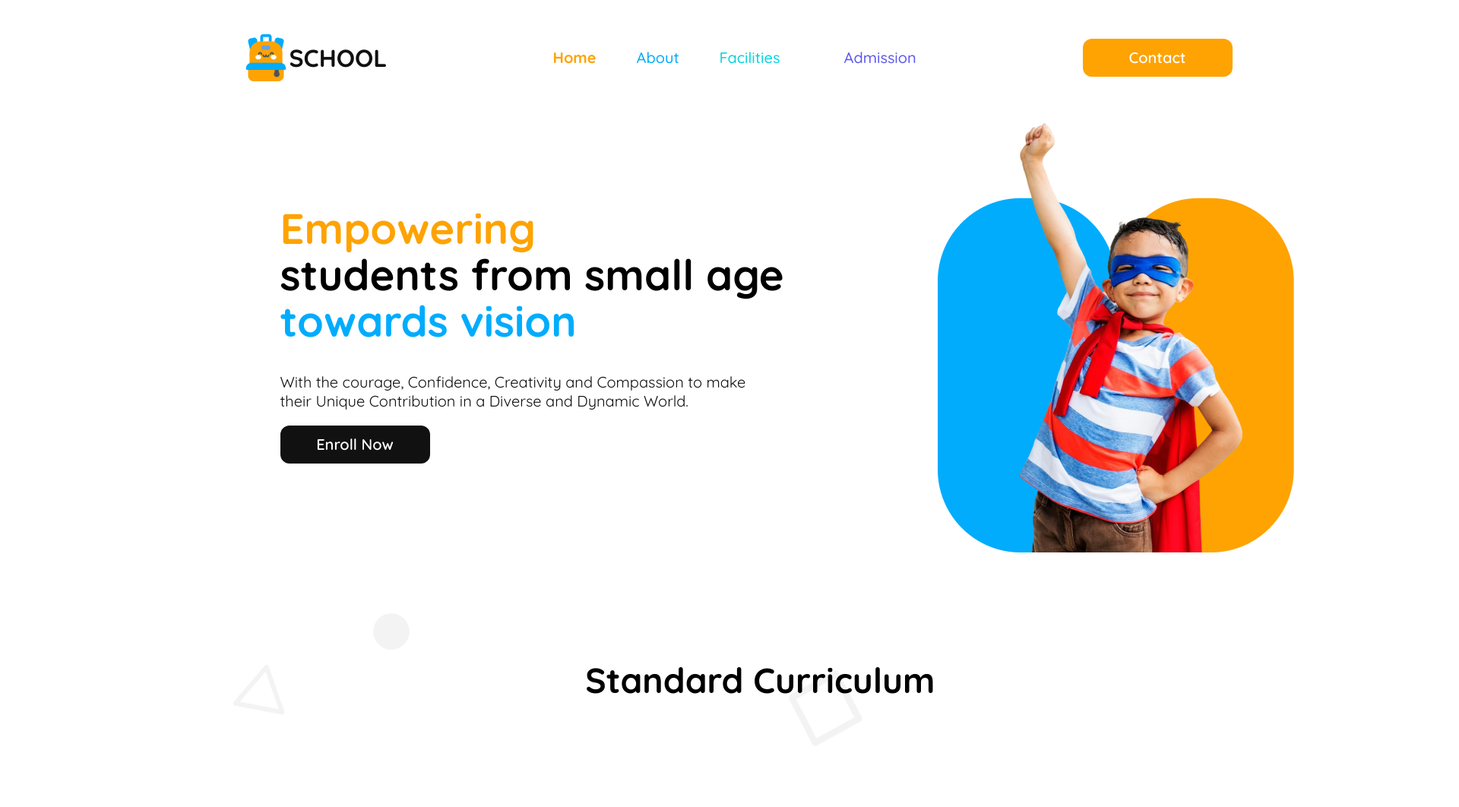
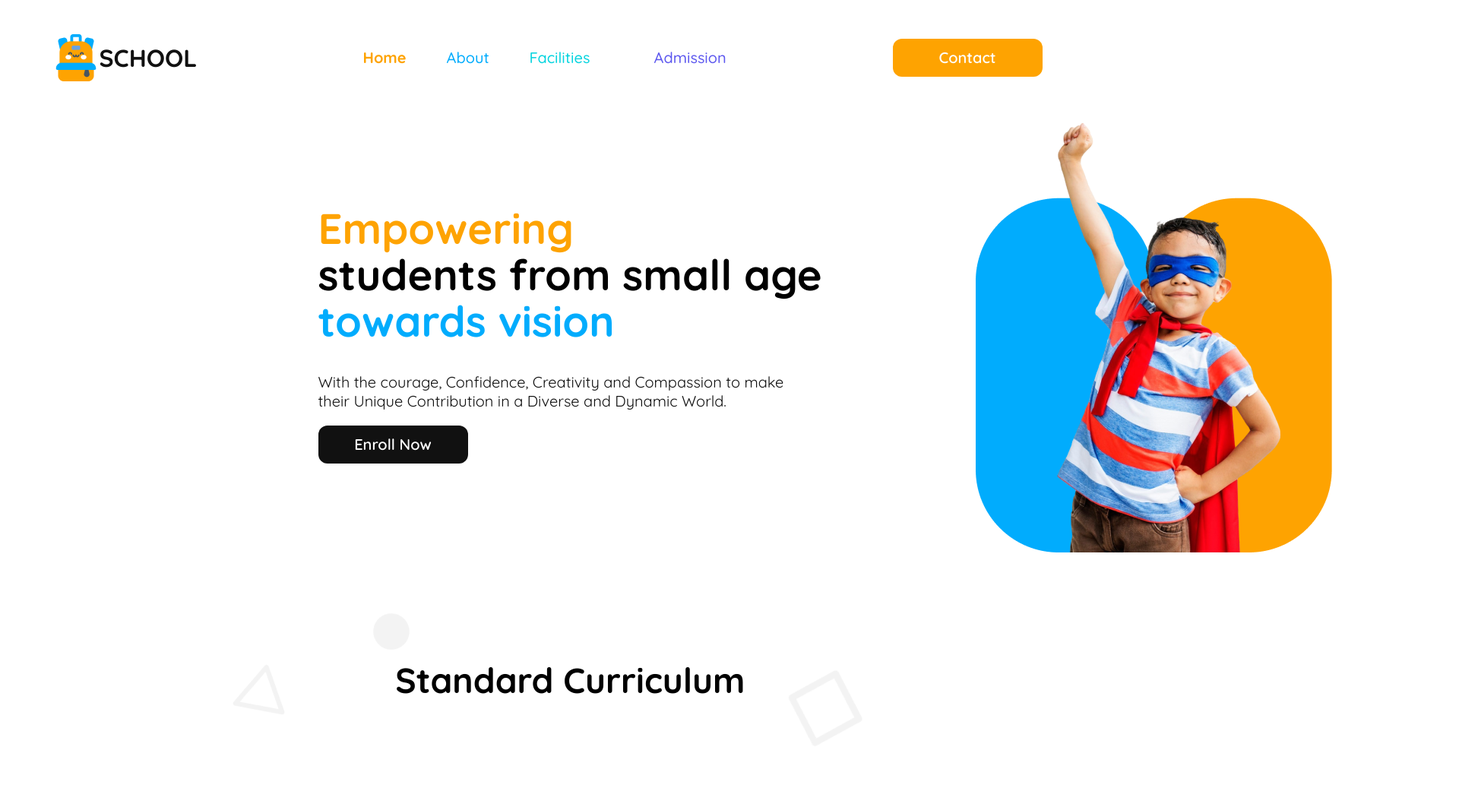
Before and after one commit to walidkhan181/assignment-2, a plain HTML site: page index.html in a window 1280 px wide. Shown: the top 1062 px of the page at 76% size, 1920 px wide, since content can reach past the window. Drawn offline with Linux system fonts and the light colour scheme.

Commit message:
push my another codes

```diff
--- a/style.css
+++ b/style.css
@@ -4,7 +4,7 @@
 }
 .nav-var {
   display: flex;
-  width: 1940px;
+  width: 1440px;
   height: 112px;
   justify-content: center;
   align-items: center;
@@ -189,7 +189,7 @@ li {
 }
 .img {
   position: static;
-  width: 468.61px;
+  width: 368.61px;
   height: 575px;
   margin-left: 200px;
 }
@@ -272,7 +272,7 @@ li {
   line-height: 57.5px;
   letter-spacing: 0%;
   text-align: center;
-  width: 2000.61px;
+  width: 1500.61px;
   height: 57.5px;
   display: flex;
   flex-direction: column;
```
